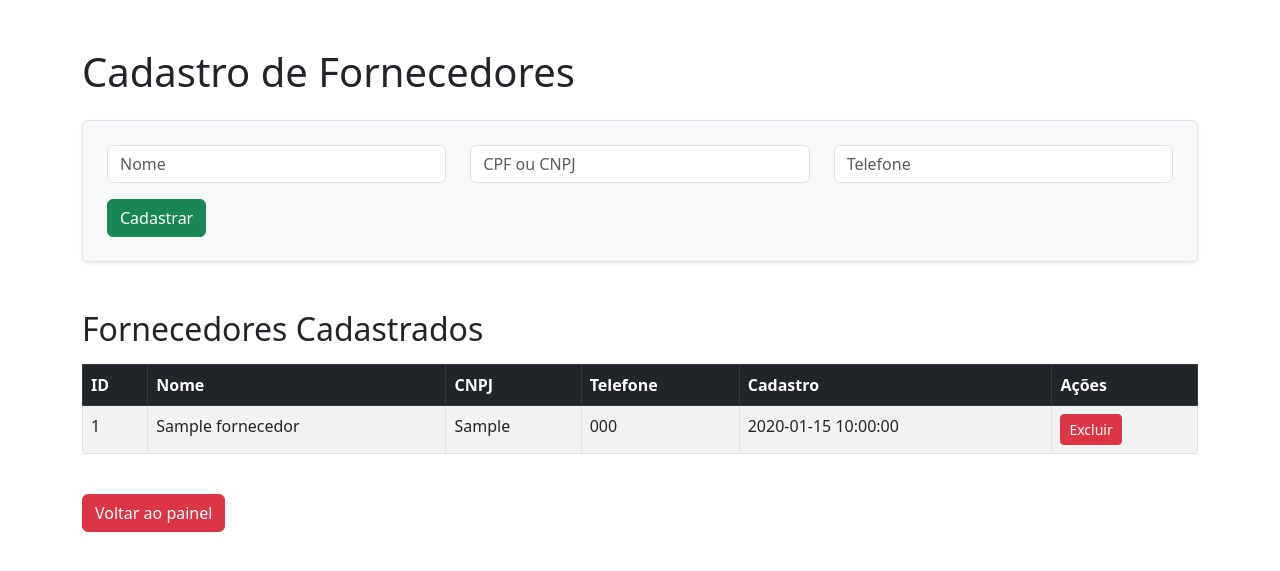
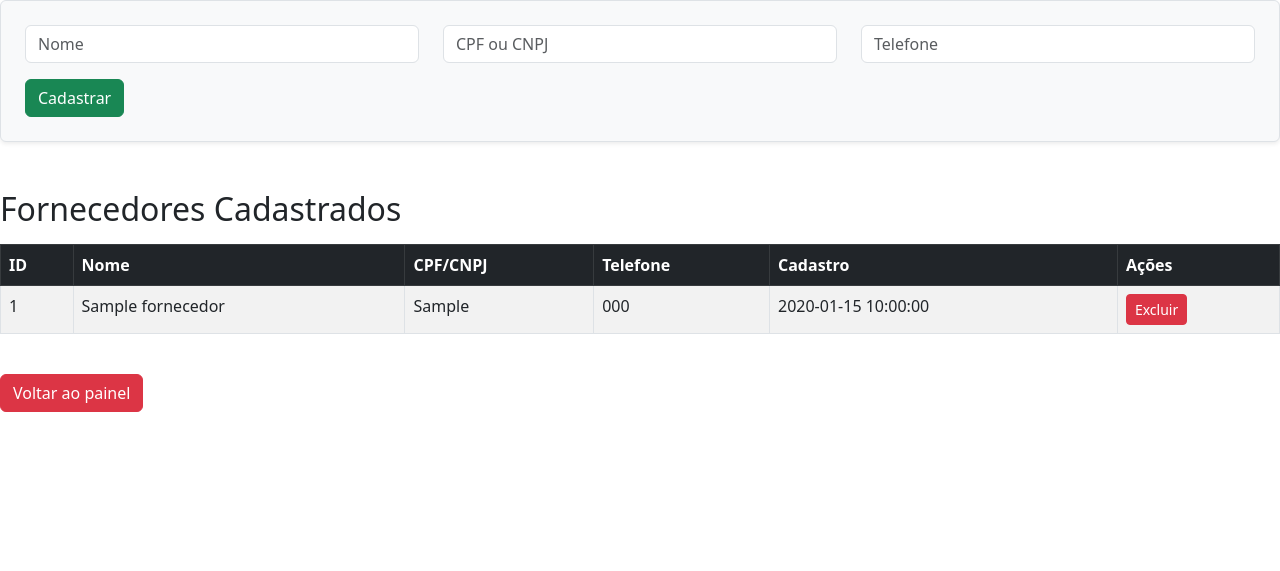
Before and after one commit to ViniciusLvr/SVCE, a PHP site: page /fornecedor.php in a window 1280 px wide. Shown: the top 571 px of the page. Run offline with PHP 8.4, Linux system fonts and the light colour scheme; tables that the repository leaves empty or names only in its code hold one stand-in row (values such as "Sample post").

Commit message:
Update fornecedor.php
resolvendo erros

```diff
--- a/fornecedor/fornecedor.php
+++ b/fornecedor/fornecedor.php
@@ -1,12 +1,12 @@
 <?php
-require_once '../SVCE/config/conexao.php';
+require_once '../config/conexao.php';
 
-function adicionarFornecedor($pdo, $nome, $cnpj, $telefone) {
-    $sql = "INSERT INTO fornecedor (nome, cnpj, telefone) VALUES (:nome, :cnpj, :telefone)";
+function adicionarFornecedor($pdo, $nome, $cpf_cnpj, $telefone) {
+    $sql = "INSERT INTO fornecedor (nome, cpf_cnpj, telefone) VALUES (:nome, :cpf_cnpj, :telefone)";
     $stmt = $pdo->prepare($sql);
     $stmt->execute([
         ':nome' => $nome,
-        ':cnpj' => $cnpj, // pode ser CPF (11) ou CNPJ (14)
+        ':cpf_cnpj' => $cpf_cnpj,
         ':telefone' => $telefone
     ]);
 }
@@ -19,19 +19,20 @@ function excluirFornecedor($pdo, $id) {
 
 // Inserção
 if ($_SERVER['REQUEST_METHOD'] === 'POST' && isset($_POST['nome'])) {
-    $nome = trim($_POST['nome']);
-    $cnpj = preg_replace('/\D/', '', $_POST['cnpj'] ?? '');
-    $telefone = preg_replace('/\D/', '', $_POST['telefone'] ?? '');
+    $nome      = trim($_POST['nome']);
+    $cpf_cnpj = preg_replace('/\D/', '', $_POST['cpf_cnpj'] ?? '');
+    $telefone  = preg_replace('/\D/', '', $_POST['telefone'] ?? '');
 
-    $docValido = (strlen($cnpj) === 11 || strlen($documento) === 14);
+    // Validação
+    $docValido = (strlen($cpf_cnpj) === 11 || strlen($cpf_cnpj) === 14);
     $telValido = (strlen($telefone) === 10 || strlen($telefone) === 11);
 
     if (!empty($nome) && $docValido && $telValido) {
-        adicionarFornecedor($pdo, $nome, $cnpj, $telefone);
+        adicionarFornecedor($pdo, $nome, $cpf_cnpj, $telefone);
         header("Location: fornecedor.php");
         exit();
     } else {
-        echo "<div class='alert alert-danger text-center'>! Prencha corretamente: Nome, CPF/CNPJ (11 ou 14 dígitos) e Telefone (10 ou 11 dígitos).</div>";
+        echo "<div class='alert alert-danger text-center'>⚠️ Preencha corretamente: Nome, CPF (11 dígitos) ou CNPJ (14 dígitos) e Telefone (10 ou 11 dígitos).</div>";
     }
 }
 
@@ -58,17 +59,15 @@ $fornecedores = $stmt->fetchAll(PDO::FETCH_ASSOC);
 </head>
 
 <body>
-    <div class="container mt-5">
-        <h1 class="mb-4">Cadastro de Fornecedores</h1>
-
 <form method="post" class="border p-4 rounded shadow-sm bg-light mb-5">
     <div class="row mb-3">
         <div class="col">
             <input type="text" name="nome" class="form-control" placeholder="Nome" required>
         </div>
         <div class="col">
-                    <input type="text" name="cnpj" class="form-control" placeholder="CPF ou CNPJ"
-                    pattern="\d{11}|\d{14}" title="Digite apenas números (11 para CPF ou 14 para CNPJ)" required>
+            <input type="text" name="cpf_cnpj" class="form-control" placeholder="CPF ou CNPJ"
+                   pattern="\d{11}|\d{14}"
+                   title="Digite apenas números (11 para CPF ou 14 para CNPJ)" required>
         </div>
         <div class="col">
             <input type="text" name="telefone" class="form-control" placeholder="Telefone"
@@ -85,7 +84,7 @@ $fornecedores = $stmt->fetchAll(PDO::FETCH_ASSOC);
         <tr>
             <th>ID</th>
             <th>Nome</th>
-                        <th>CNPJ</th>
+            <th>CPF/CNPJ</th>
             <th>Telefone</th>
             <th>Cadastro</th>
             <th>Ações</th>
@@ -96,12 +95,11 @@ $fornecedores = $stmt->fetchAll(PDO::FETCH_ASSOC);
         <tr>
             <td><?= htmlspecialchars($f['id']) ?></td>
             <td><?= htmlspecialchars($f['nome']) ?></td>
-                        <td><?= htmlspecialchars($f['cnpj']) ?></td>
+            <td><?= htmlspecialchars($f['cpf_cnpj']) ?></td>
             <td><?= htmlspecialchars($f['telefone']) ?></td>
             <td><?= htmlspecialchars($f['created_at']) ?></td>
             <td>
-                            <form method="post"
-                                onsubmit="return confirm('Tem certeza que deseja excluir este fornecedor?');">
+                <form method="post" onsubmit="return confirm('Tem certeza que deseja excluir este fornecedor?');">
                     <input type="hidden" name="excluir_id" value="<?= htmlspecialchars($f['id']) ?>">
                     <button type="submit" class="btn btn-sm btn-danger">Excluir</button>
                 </form>
```
Lines whose indentation alone changed are shown as unchanged.
